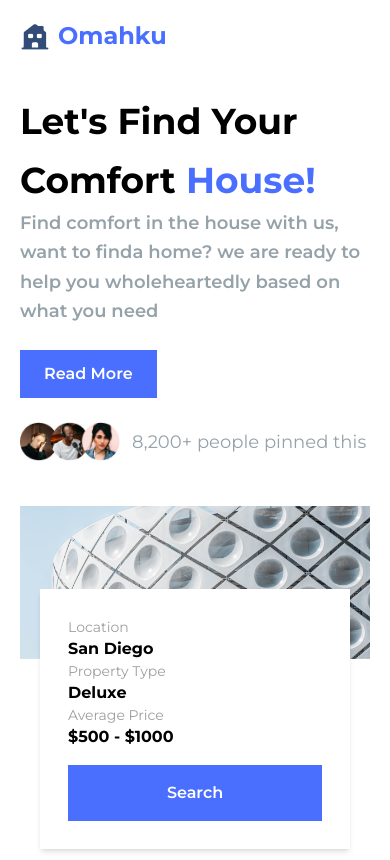
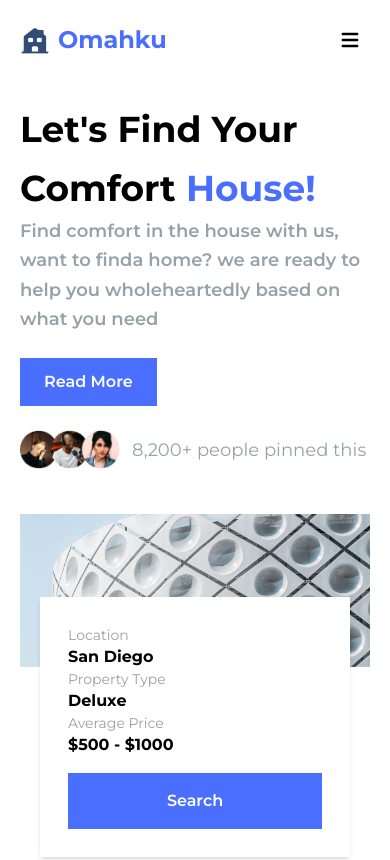
Before and after one commit to dimsurd/omahku, a website: page index.html in a window 390 px wide. Shown: the top 860 px of the page. Drawn offline with nearby package versions, Linux system fonts and the light colour scheme.

Commit message:
navbar done w/o animation

```diff
--- a/index.html
+++ b/index.html
@@ -97,13 +97,43 @@
     <!-- Navbar -->
     <section id="navbar" class="mb-10 mt-5 md:mb-20">
       <div class="flex place-content-center w-full md:px-[96px] md:pt-5 px-5">
-        <div class="flex flex-row justify-between w-full items-center">
-          <a href="#" class="flex items-center">
-            <img src="./assets/img/omahku-logo.png" alt="logo-omahku" />
-            <span class="text-ungu font-bold ml-2 text-2xl">Omahku</span>
-          </a>
-          <div class="menus w-1/3">
-            <ul class="hidden md:flex md:flex-row justify-between">
+        <div
+          class="flex flex-col md:flex-row justify-between w-full items-center"
+        >
+          <div class="flex flex-row md:flex-none w-full justify-between">
+            <a href="#" class="flex items-center">
+              <img src="./assets/img/omahku-logo.png" alt="logo-omahku" />
+              <span class="text-ungu font-bold ml-2 text-2xl">Omahku</span>
+            </a>
+            <button
+              onclick="myFunction()"
+              data-collapse-toggle="navbar-default"
+              type="button"
+              class="inline-flex items-center p-2 ml-3 text-sm text-gray-500 rounded-lg md:hidden hover:bg-gray-100 focus:outline-none focus:ring-2 focus:ring-gray-200 dark:text-gray-400 dark:hover:bg-gray-700 dark:focus:ring-gray-600"
+              aria-controls="navbar-default"
+              aria-expanded="false"
+            >
+              <span class="sr-only">Open main menu</span>
+              <svg
+                class="w-6 h-6"
+                aria-hidden="true"
+                fill="currentColor"
+                viewBox="0 0 20 20"
+                xmlns="http://www.w3.org/2000/svg"
+              >
+                <path
+                  fill-rule="evenodd"
+                  d="M3 5a1 1 0 011-1h12a1 1 0 110 2H4a1 1 0 01-1-1zM3 10a1 1 0 011-1h12a1 1 0 110 2H4a1 1 0 01-1-1zM3 15a1 1 0 011-1h12a1 1 0 110 2H4a1 1 0 01-1-1z"
+                  clip-rule="evenodd"
+                ></path>
+              </svg>
+            </button>
+          </div>
+
+          <div class="menus w-1/3 md:block hidden" id="nav">
+            <ul
+              class="md:flex md:flex-row space-y-4 justify-between mt-4 md:mt-0"
+            >
               <li>
                 <a
                   class="font-semibold text-xl text-black hover:text-black"
@@ -134,9 +164,9 @@
               </li>
             </ul>
           </div>
-          <div class="btn hidden md:flex">
+          <div class="btn md:flex hidden" id="btn-nav">
             <button
-              class="hover:bg-unguTua text-lg font-semibold bg-ungu py-3 px-7 text-white"
+              class="hover:bg-unguTua text-lg font-semibold bg-ungu py-3 px-7 text-white mt-8 md:mt-0"
             >
               Register Now
             </button>
@@ -948,6 +978,19 @@
           },
         },
       });
+
+      function myFunction() {
+        var x = document.getElementById("nav");
+        var y = document.getElementById("btn-nav");
+        if (x.className === "hidden") {
+          x.classList.toggle("hidden");
+          y.classList.toggle("hidden");
+        } else {
+          console.log("nav");
+          x.className = "hidden";
+          y.className = "hidden";
+        }
+      }
     </script>
   </body>
 </html>
```
Also changed, not shown: dist/output.css.
